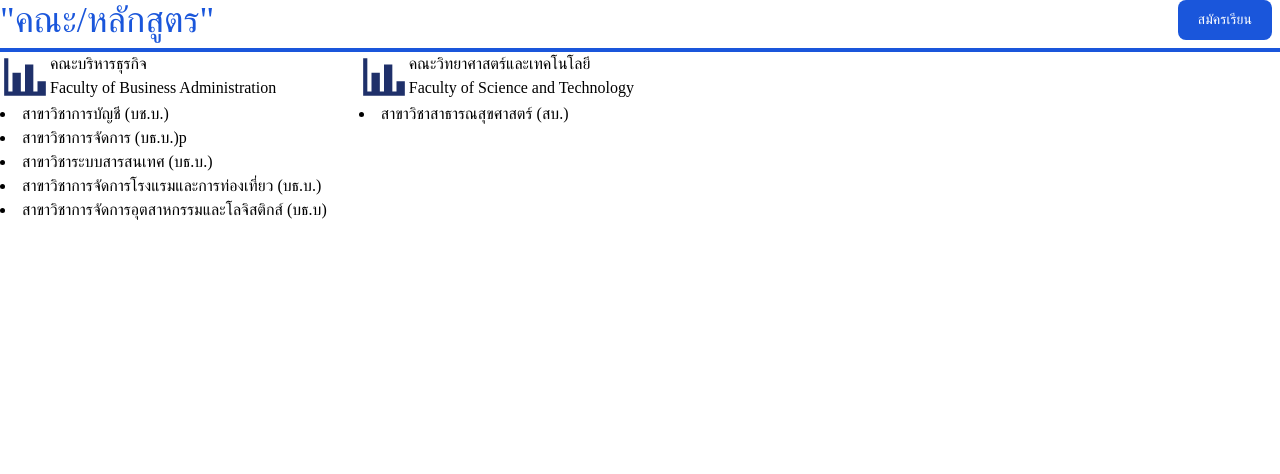
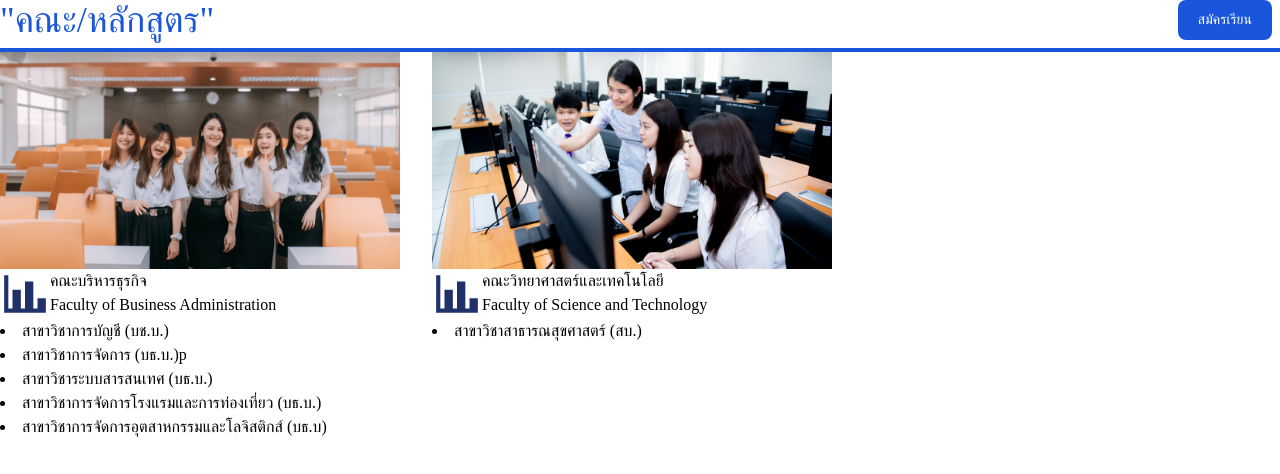
Before and after one commit to MEE-POONG/school-demo, a Next.js app: page /faculty in a window 1280 px wide. Shown: the top 474 px of the page. Built offline with nearby package versions, Linux system fonts and the light colour scheme.

Commit message:
image change

```diff
--- a/src/pages/faculty/index.tsx
+++ b/src/pages/faculty/index.tsx
@@ -24,6 +24,7 @@ export default function Home() {
 
 
         <div>
+        <img src="/img/faculty/Fbus.png" width="400px" height="100px" />
           <div className='flex '>
             <svg xmlns="http://www.w3.org/2000/svg" width="50" height="50" viewBox="0 0 24 24"><path fill="#1f306a" d="M22 21H2V3h2v16h2v-9h4v9h2V6h4v13h2v-5h4v7Z" /></svg>
             <div>คณะบริหารธุรกิจ  <div>Faculty of Business Administration</div></div>
@@ -39,6 +40,7 @@ export default function Home() {
         </div>
 
         <div>
+        <img src="/img/faculty/Fsci.png" width="400px" height="100px" />
           <div className='flex '>
             <svg xmlns="http://www.w3.org/2000/svg" width="50" height="50" viewBox="0 0 24 24"><path fill="#1f306a" d="M22 21H2V3h2v16h2v-9h4v9h2V6h4v13h2v-5h4v7Z" /></svg>
             <div>คณะวิทยาศาสตร์และเทคโนโลยี  <div>Faculty of Science and Technology</div></div>
```
Also changed, not shown: public/img/faculty/Fbus.png (renamed from public/img/faculty/Fbussiness.png).
